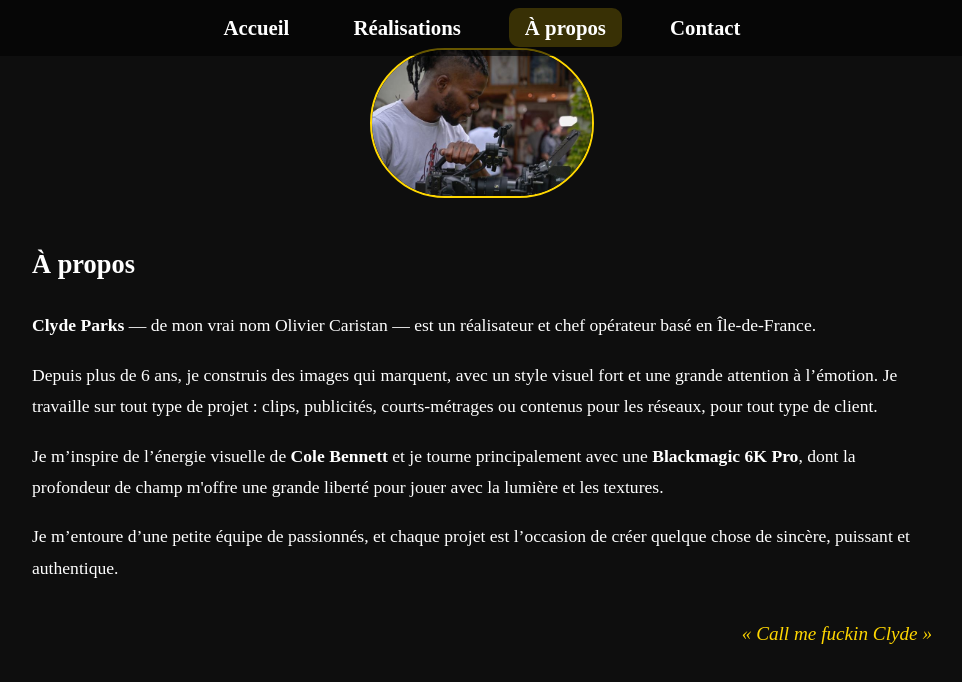
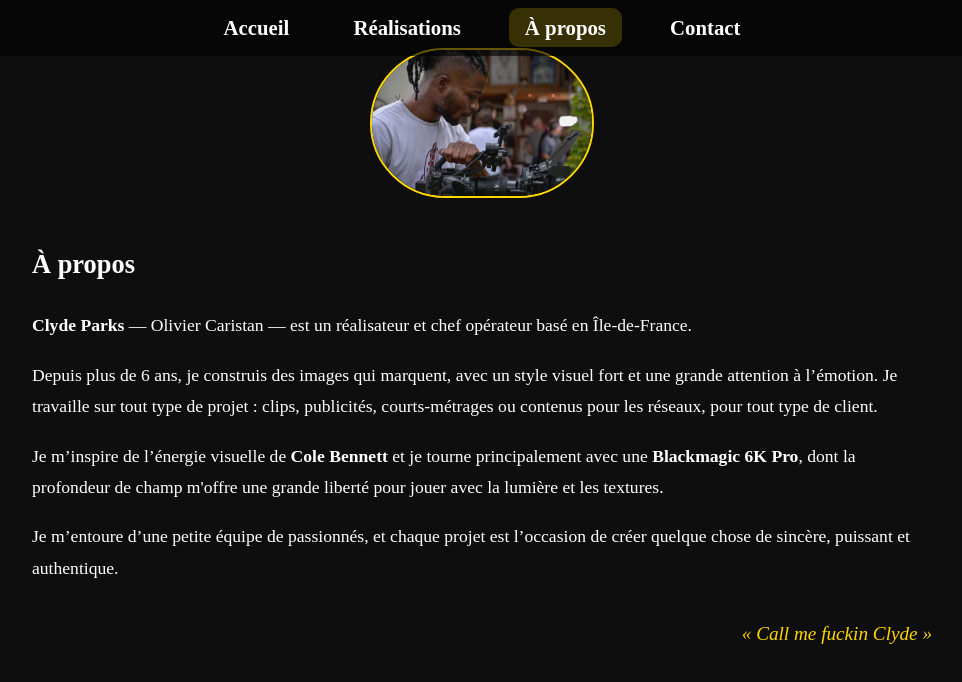
Before and after one commit to clydeparks/portfolio-clydeparks, a plain HTML site: page a-propos.html in a window 1280 px wide. Shown: the whole page, without its empty margins (158-1120 px from the left). Drawn offline with Linux system fonts and the light colour scheme.

Commit message:
Update a-propos.html

```diff
--- a/a-propos.html
+++ b/a-propos.html
@@ -24,7 +24,7 @@
         <img src="portrait-clyde.jpg" alt="Clyde Parks" />
       </div>
       <h2>À propos</h2>
-      <p><strong>Clyde Parks</strong> — de mon vrai nom Olivier Caristan — est un réalisateur et chef opérateur basé en Île-de-France.</p>
+      <p><strong>Clyde Parks</strong> — Olivier Caristan — est un réalisateur et chef opérateur basé en Île-de-France.</p>
       <p>Depuis plus de 6 ans, je construis des images qui marquent, avec un style visuel fort et une grande attention à l’émotion. Je travaille sur tout type de projet : clips, publicités, courts-métrages ou contenus pour les réseaux, pour tout type de client.</p>
       <p>Je m’inspire de l’énergie visuelle de <strong>Cole Bennett</strong> et je tourne principalement avec une <strong>Blackmagic 6K Pro</strong>, dont la profondeur de champ m'offre une grande liberté pour jouer avec la lumière et les textures.</p>
       <p>Je m’entoure d’une petite équipe de passionnés, et chaque projet est l’occasion de créer quelque chose de sincère, puissant et authentique.</p>
```
